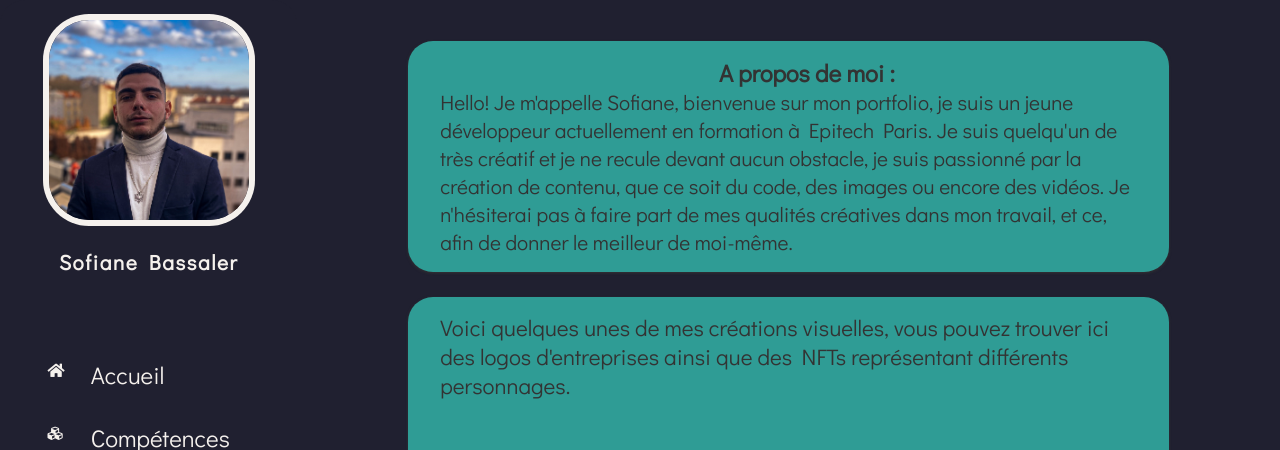
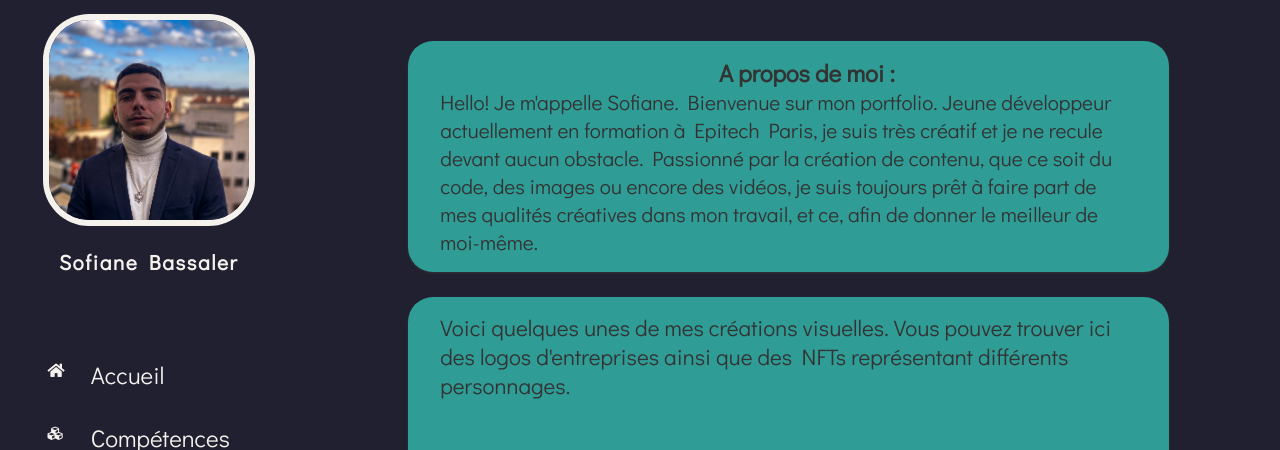
Before and after one commit to Comaaaaa/cv, a React (Create React App) app: page /aboutme in a window 1280 px wide. Shown: the top 450 px of the page. Built offline with nearby package versions, Linux system fonts and the light colour scheme.

Commit message:
{FIX} writing correctly

```diff
--- a/src/components/aboutme/Bio.js
+++ b/src/components/aboutme/Bio.js
@@ -6,18 +6,16 @@ const Bio = () => {
       <div className="Biography">
         <h3>A propos de moi :</h3>
         <p>
-          Hello! Je m'appelle Sofiane, bienvenue sur mon portfolio,
-          je suis un jeune développeur actuellement en formation à
-          Epitech Paris. Je suis quelqu'un de très créatif et je ne
-          recule devant aucun obstacle, je suis passionné par la création
-          de contenu, que ce soit du code, des images ou encore des vidéos.
-          Je n'hésiterai pas à faire part de mes qualités créatives dans mon
+          Hello! Je m'appelle Sofiane. Bienvenue sur mon portfolio.
+          Jeune développeur actuellement en formation à
+          Epitech Paris, je suis très créatif et je ne
+          recule devant aucun obstacle. Passionné par la création
+          de contenu, que ce soit du code, des images ou encore des vidéos,
+          je suis toujours prêt à faire part de mes qualités créatives dans mon
           travail, et ce, afin de donner le meilleur de moi-même.
-
         </p>
       </div>
     </div>
   );
 };
-
 export default Bio;
--- a/src/components/aboutme/Creations.js
+++ b/src/components/aboutme/Creations.js
@@ -5,8 +5,8 @@ const Creations = () => {
     <div>
       <div className="creations">
         <p>
-            Voici quelques unes de mes créations visuelles,
-            vous pouvez trouver ici des logos d'entreprises ainsi que des NFTs
+            Voici quelques unes de mes créations visuelles.
+            Vous pouvez trouver ici des logos d'entreprises ainsi que des NFTs
             représentant différents personnages.
         </p>
         <div className="creations-container">
```
